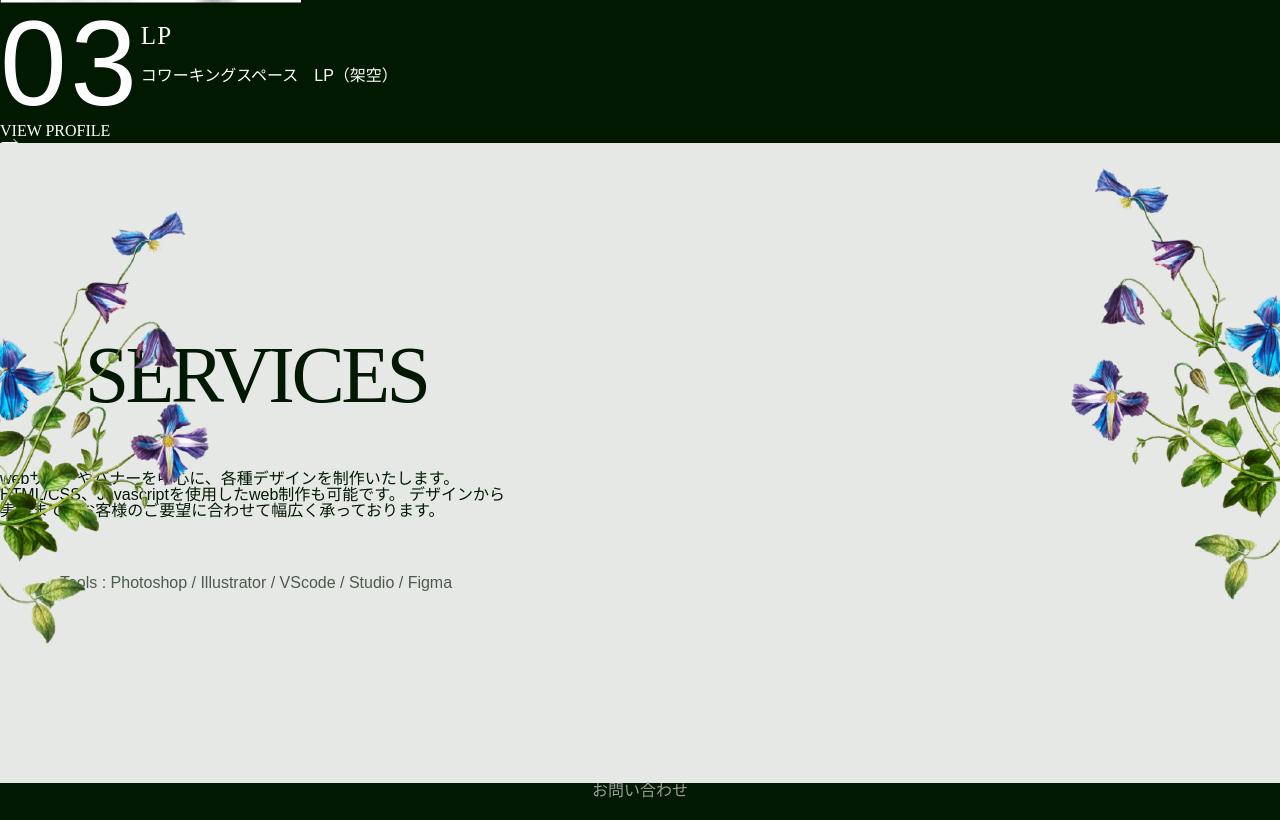
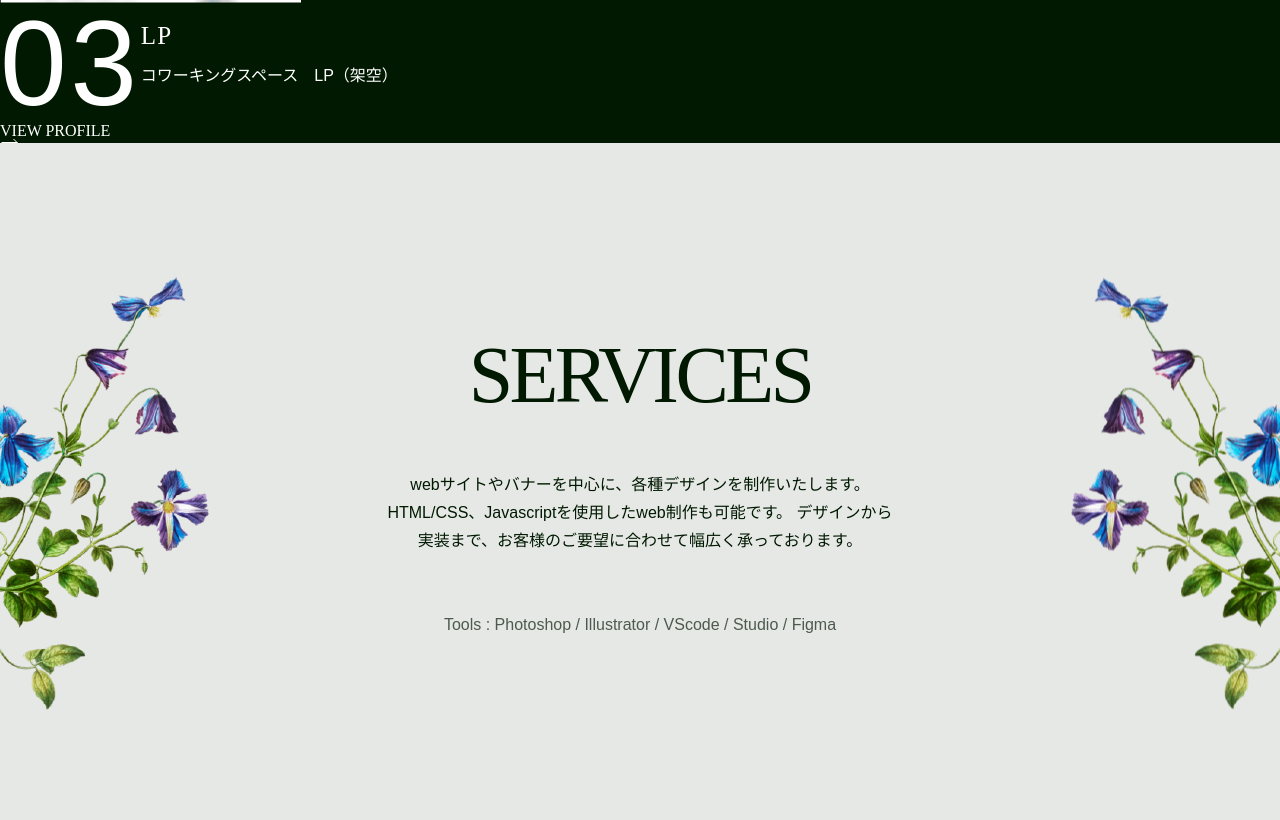
Before and after one commit to mihoko001/HOMIdesign, a plain HTML site: page index.html in a window 1280 px wide. Shown: the part 2760-3580 px from the top of the page. Drawn offline with nearby package versions, Linux system fonts and the light colour scheme; a script that the page names is missing; a web font is replaced by a local one.

Commit message:
Update style.css

```diff
--- a/style.css
+++ b/style.css
@@ -414,6 +414,7 @@ nav .menu-title span {
 
 .services-wrap {
     display: flex;
+    justify-content: center;
     position: relative;
 }
 .services-text {
@@ -432,6 +433,8 @@ nav .menu-title span {
 
 #services p {
     font-size: 16px;
+    line-height: 1.75;
+    text-align: center;
 }
 
 .services-detail {
@@ -443,12 +446,17 @@ nav .menu-title span {
 .img-left {
     position: absolute;
     left: -140px;
-    top: 7%;
+    top: 50%;
+    transform: translate(0, -50%);
 }
 .img-right {
     position: absolute;
     right: -140px;
+    top: 50%;
+    transform: translate(0, -50%);
 }
+
+/* コンタクト */
 #contact {
     background-color: #001900;
 }
```
